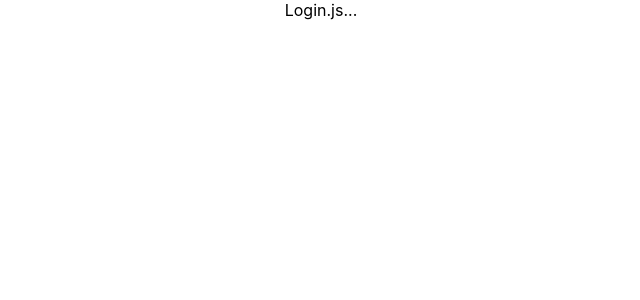
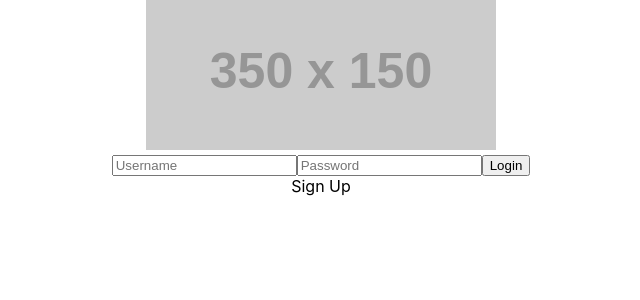
Before and after one commit to claytonleonardcook/pantry, a React (Create React App) app: page / in a window 1280 px wide. Shown: the top 300 px of the page, without its empty margins (319-959 px from the left). Built offline with nearby package versions, Linux system fonts and the light colour scheme.

Commit message:
Worked on login

```diff
--- a/src/App.js
+++ b/src/App.js
@@ -1,7 +1,7 @@
 import React from 'react';
 import { HashRouter as Router, Route, Switch, Link } from "react-router-dom";
-import Home from './Home';
-import Login from './Login';
+import Home from './components/Home';
+import Login from './components/Login';
 
 import './App.scss';
 
--- a/src/Login.js
+++ /dev/null
@@ -1,12 +0,0 @@
-import React from 'react';
-import './Login.scss';
-
-function Login() {
-  return (
-    <div className="Login">
-      Login.js...
-    </div>
-  );
-}
-
-export default Login;
--- /dev/null
+++ b/src/components/Login.js
@@ -0,0 +1,22 @@
+import React from 'react';
+import './Login.scss';
+
+function Login() {
+  return (
+    <div className="Login">
+      <div>
+        <img src="https://via.placeholder.com/350x150" />
+        <div>
+          <form>
+            <input placeholder="Username" />
+            <input placeholder="Password" />
+            <button>Login</button>
+          </form>
+          <a>Sign Up</a>
+        </div>
+      </div>
+    </div>
+  );
+}
+
+export default Login;
```
Also changed, not shown: src/components/Home.js (renamed from src/Home.js), src/components/Home.scss (renamed from src/Home.scss), src/components/Login.scss (renamed from src/Login.scss).
